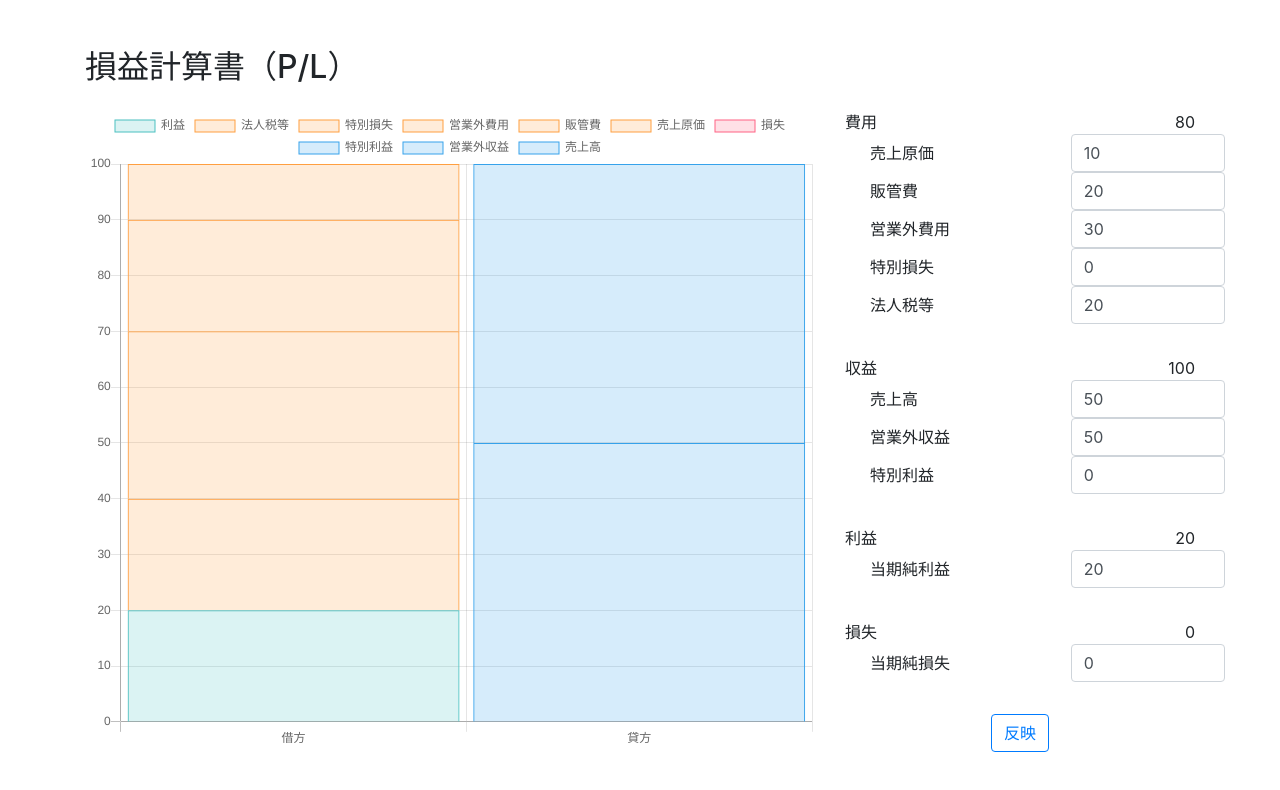
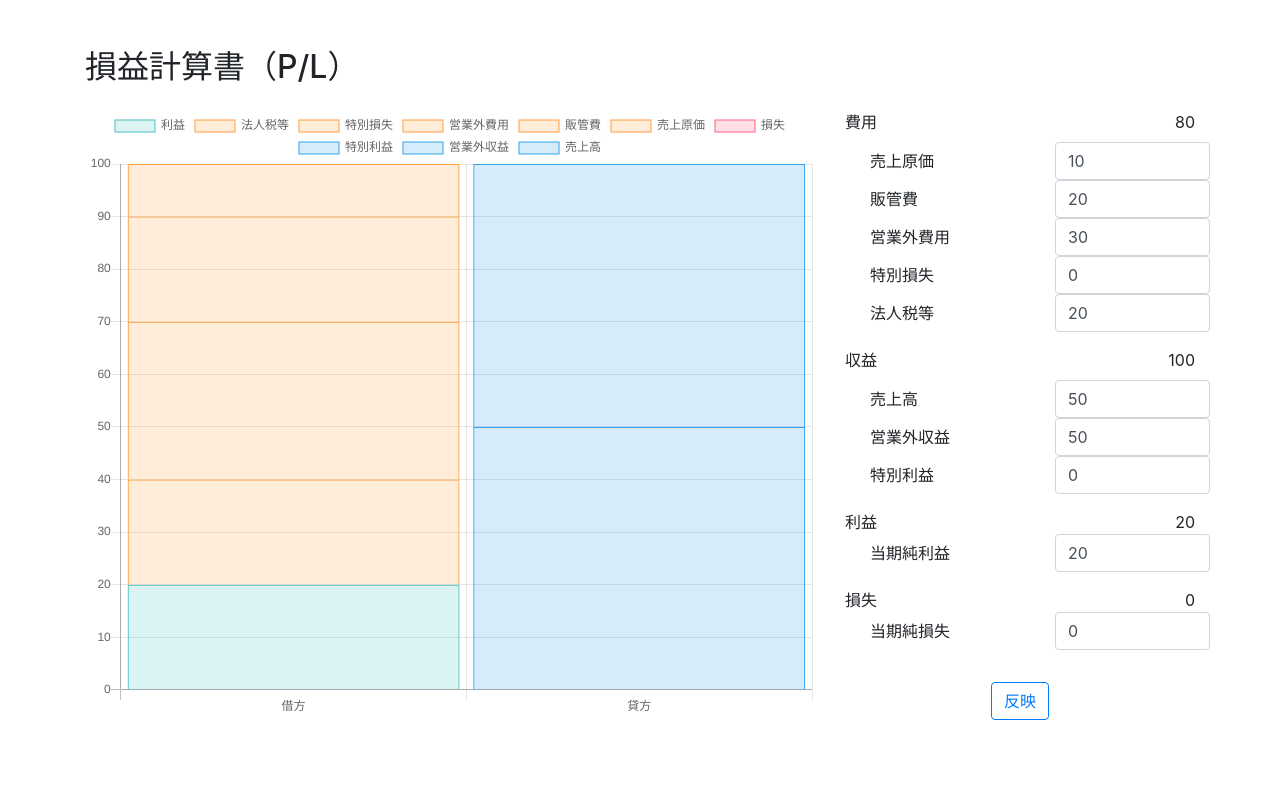
Before and after one commit to negi524/ir_graph, a Nuxt app: page /pl in a window 1280 px wide. Shown: the top 790 px of the page. Built offline with nearby package versions, Linux system fonts and the light colour scheme.

Commit message:
フォームのスタイル調整

```diff
--- a/pages/pl.vue
+++ b/pages/pl.vue
@@ -2,136 +2,143 @@
   <div class="container">
     <h2 class="mt-5">損益計算書（P/L）</h2>
     <div class="row mt-4">
-      <profit-and-loss
-        class="col-md-8 col-sm-12"
-        :chart-data="datacollection"
-      />
-      <div class="col-md-4 col-sm-12 my-auto">
-        <div class="form-group row">
+      <profit-and-loss class="col-md-8" :chart-data="datacollection" />
+      <div class="col-md-4">
+        <div class="row">
           <div class="col-6">費用</div>
           <div class="col-6 text-right">{{ expenses.sum() }}</div>
           <!-- 内訳 -->
-          <ul>
+          <ul class="mt-2">
             <li class="row">
-              <label class="col-7 col-form-label">売上原価</label>
+              <label class="col-6 col-form-label">売上原価</label>
+              <div class="col-6">
                 <b-form-input
                   v-model="expenses.cogs"
-                class="col-5"
                   type="number"
                   step="1"
                   min="0"
                 />
+              </div>
             </li>
             <li class="row">
-              <label class="col-7 col-form-label">販管費</label>
+              <label class="col-6 col-form-label">販管費</label>
+              <div class="col-6">
                 <b-form-input
                   v-model="expenses.sga"
-                class="col-5"
                   type="number"
                   step="1"
                   min="0"
                 />
+              </div>
             </li>
             <li class="row">
-              <label class="col-7 col-form-label">営業外費用</label>
+              <label class="col-6 col-form-label">営業外費用</label>
+              <div class="col-6">
                 <b-form-input
                   v-model="expenses.nonOperatingExpense"
-                class="col-5"
                   type="number"
                   step="1"
                   min="0"
                 />
+              </div>
             </li>
             <li class="row">
-              <label class="col-7 col-form-label">特別損失</label>
+              <label class="col-6 col-form-label">特別損失</label>
+              <div class="col-6">
                 <b-form-input
                   v-model="expenses.extraordinaryLoss"
-                class="col-5"
                   type="number"
                   step="1"
                   min="0"
                 />
+              </div>
             </li>
             <li class="row">
-              <label class="col-7 col-form-label">法人税等</label>
+              <label class="col-6 col-form-label">法人税等</label>
+              <div class="col-6">
                 <b-form-input
                   v-model="expenses.corporateTax"
-                class="col-5"
                   type="number"
                   step="1"
                   min="0"
                 />
+              </div>
             </li>
           </ul>
           <!-- 内訳 -->
         </div>
-        <div class="form-group row">
+        <div class="row">
           <div class="col-6">収益</div>
           <div class="col-6 text-right">{{ revenue.sum() }}</div>
           <!-- 内訳 -->
-          <ul>
+          <ul class="mt-2">
             <li class="row">
-              <label class="col-7 col-form-label">売上高</label>
+              <label class="col-6 col-form-label">売上高</label>
+              <div class="col-6">
                 <b-form-input
                   v-model="revenue.sales"
-                class="col-5"
                   type="number"
                   step="1"
                   min="0"
                 />
+              </div>
             </li>
             <li class="row">
-              <label class="col-7 col-form-label">営業外収益</label>
+              <label class="col-6 col-form-label">営業外収益</label>
+              <div class="col-6">
                 <b-form-input
                   v-model="revenue.nonOperatingIncome"
-                class="col-5"
                   type="number"
                   step="1"
                   min="0"
                 />
+              </div>
             </li>
             <li class="row">
-              <label class="col-7 col-form-label">特別利益</label>
+              <label class="col-6 col-form-label">特別利益</label>
+              <div class="col-6">
                 <b-form-input
                   v-model="revenue.extraordinaryGain"
-                class="col-5"
                   type="number"
                   step="1"
                   min="0"
                 />
+              </div>
             </li>
           </ul>
           <!-- 内訳 -->
         </div>
-        <div class="form-group row">
+        <div class="row">
           <div class="col-6">利益</div>
           <div class="col-6 text-right">{{ income.sum() }}</div>
           <ul>
             <li class="row">
-              <label class="col-7 col-form-label">当期純利益</label>
+              <label class="col-6 col-form-label">当期純利益</label>
+              <div class="col-6">
                 <b-form-input
                   v-model="income.netIncome"
-                class="col-5"
                   type="number"
                   step="1"
                   min="0"
                 />
+              </div>
             </li>
           </ul>
         </div>
-        <div class="form-group row">
+        <div class="row">
           <div class="col-6">損失</div>
           <div class="col-6 text-right">{{ loss.sum() }}</div>
           <ul>
             <li class="row">
-              <label class="col-7 col-form-label">当期純損失</label>
+              <label class="col-6 col-form-label">当期純損失</label>
+              <div class="col-6">
                 <b-form-input
                   v-model="loss.netLoss"
-                class="col-5"
                   type="number"
                   step="1"
                   min="0"
                 />
+              </div>
             </li>
           </ul>
         </div>
@@ -244,7 +251,7 @@ export default {
             backgroundColor: 'rgba(75, 192, 192, 0.2)',
             borderColor: 'rgba(75, 192, 192, 1)',
             borderWidth: 1,
-            data: [this.income.netIncome, null],
+            data: [this.income.sum(), null],
           },
           {
             type: 'bar',
@@ -295,7 +302,7 @@ export default {
             type: 'bar',
             barPercentage: 1.2,
             label: '損失',
-            data: [null, -1 * this.loss.netLoss],
+            data: [null, -1 * this.loss.sum()],
             backgroundColor: 'rgba(255, 99, 132, 0.2)',
             borderColor: 'rgba(255,99,132,1)',
             borderWidth: 1,
```
Lines whose indentation alone changed are shown as unchanged.
